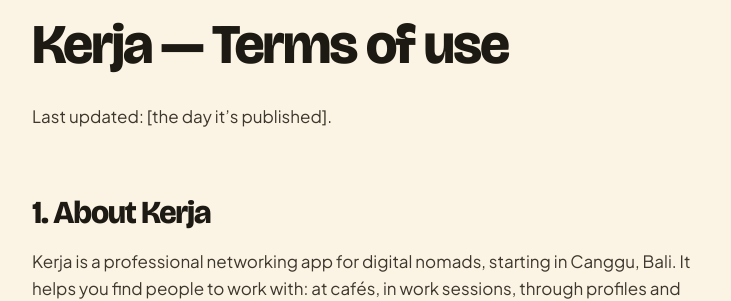
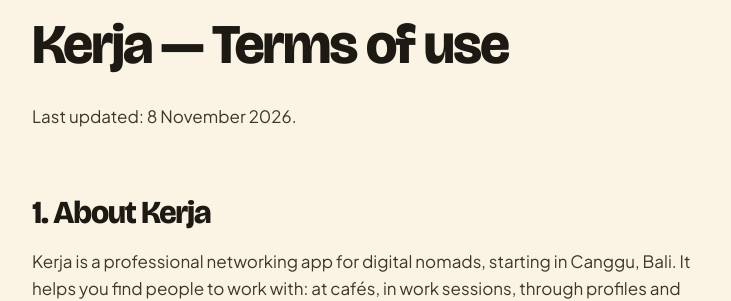
Before and after one commit to DubaiJumeira/trykerja-legal, a Jekyll site: the page built from terms/index.md, in a window 1280 px wide and 900 px high. Shown: the part 137-438 px from the top of the window, without its empty margins (268-999 px from the left). Built offline with Jekyll 4.4.1, drawn with Linux system fonts in a browser that asks for light colours; our own code applies the rules of GitHub Pages for plain Markdown files.

Commit message:
Terms v2 and privacy policy v13: the date lines set to the publish day, 8 November 2026 (UTC)
Co-Authored-By: Claude Opus 5.5 <noreply@anthropic.com>

```diff
--- a/terms/index.md
+++ b/terms/index.md
@@ -5,7 +5,7 @@ permalink: /terms/
 
 # Kerja — Terms of use
 
-Last updated: [the day it's published].
+Last updated: 8 November 2026.
 
 ## 1. About Kerja
 
```
Also changed, not shown: privacy.md (+1 -1 lines).
